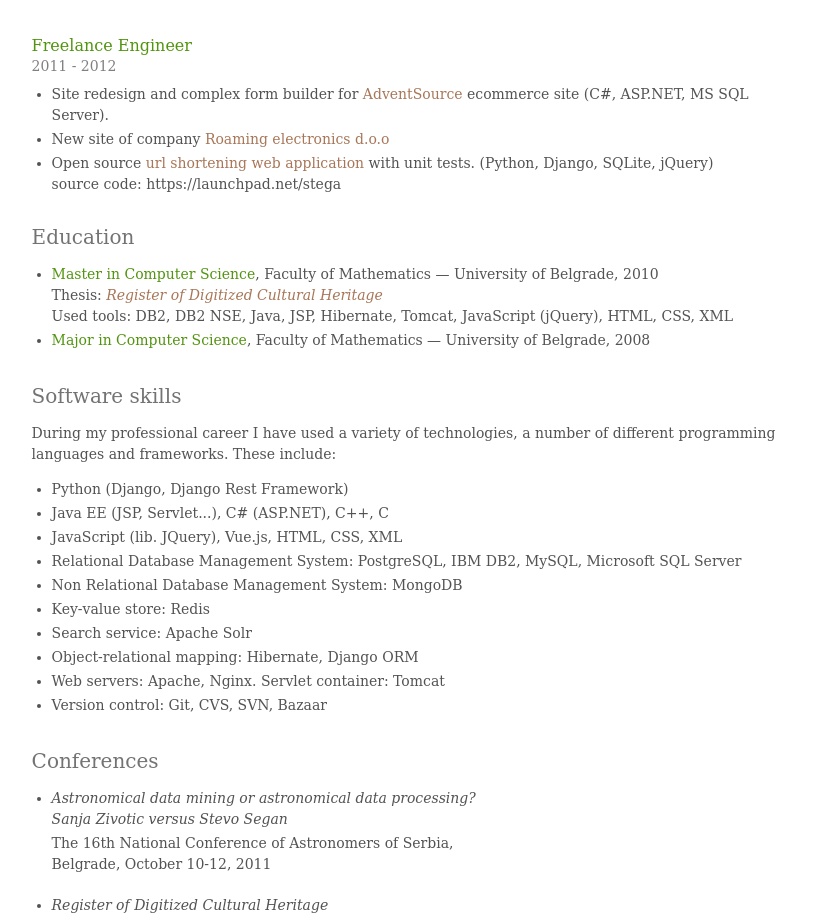
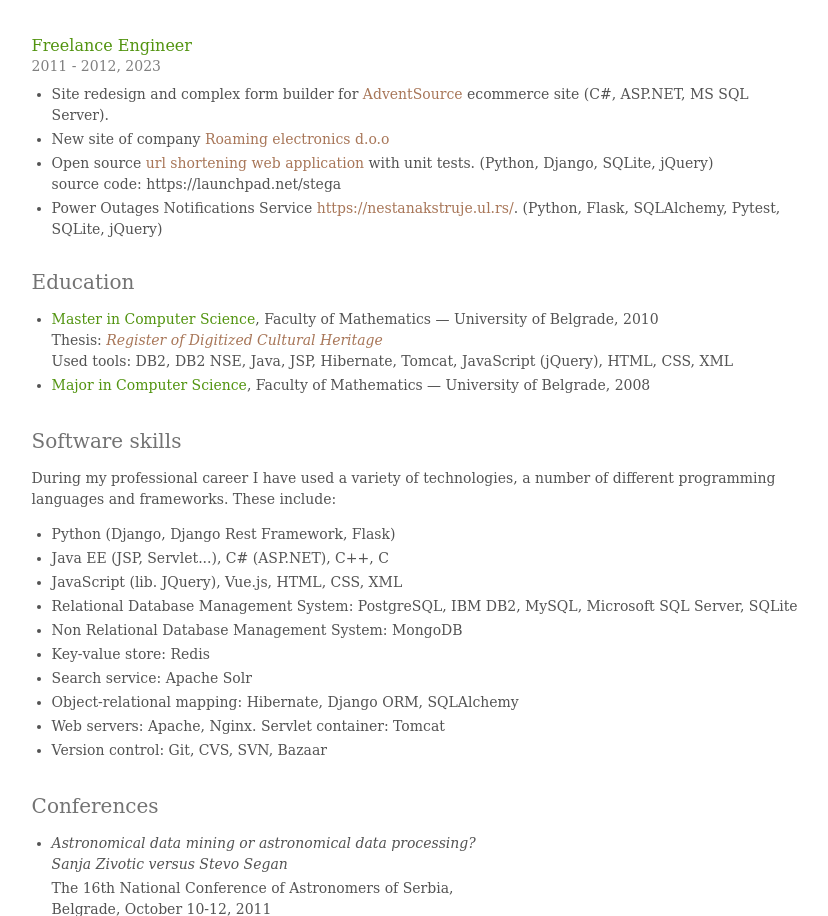
Before and after one commit to sanjaz/sanja.rs, a plain HTML site: page index.html in a window 1280 px wide. Shown: the part 1751-2667 px from the top of the page, without its empty margins (58-886 px from the left). Drawn offline with Linux system fonts and the light colour scheme.

Commit message:
Add power cuts in freelance section.

```diff
--- a/index.html
+++ b/index.html
@@ -135,7 +135,7 @@
 			</li>
 			<li class="experience">
 				<div class="position">Freelance Engineer</div>
-				<div class="position_time">2011 - 2012</div>
+				<div class="position_time">2011 - 2012, 2023</div>
 				<ul class="position_details bullet_list">
 					<li>
 						Site redesign and complex form builder for
@@ -146,6 +146,10 @@
 						Open source <a href="http://ul.rs" target="_blank">url shortening web application</a> with unit tests.
 						(Python, Django, SQLite, jQuery)<br/>
 						source code: https://launchpad.net/stega
+					</li>
+					<li>
+						Power Outages Notifications Service <a href="https://nestanakstruje.ul.rs/" target="_blank">https://nestanakstruje.ul.rs/</a>.
+						(Python, Flask, SQLAlchemy, Pytest, SQLite, jQuery)
 					</li>
 				</ul>
 			</li>
@@ -177,14 +181,14 @@
 			a number of different programming languages and frameworks. These include:
 		</p>
 		<ul class="bullet_list">
-			<li>Python (Django, Django Rest Framework)</li>
+			<li>Python (Django, Django Rest Framework, Flask)</li>
 			<li>Java EE (JSP, Servlet...), C# (ASP.NET), C++, C</li>
 			<li>JavaScript (lib. JQuery), Vue.js, HTML, CSS, XML</li>
-			<li>Relational Database Management System: PostgreSQL, IBM DB2, MySQL, Microsoft SQL Server</li>
+			<li>Relational Database Management System: PostgreSQL, IBM DB2, MySQL, Microsoft SQL Server, SQLite</li>
 			<li>Non Relational Database Management System: MongoDB</li>
 			<li>Key-value store: Redis</li>
 			<li>Search service: Apache Solr</li>
-			<li>Object-relational mapping: Hibernate, Django ORM</li>
+			<li>Object-relational mapping: Hibernate, Django ORM, SQLAlchemy</li>
 			<li>Web servers: Apache, Nginx. Servlet container: Tomcat</li>
 			<li>Version control: Git, CVS, SVN, Bazaar</li>
 		</ul>
```
